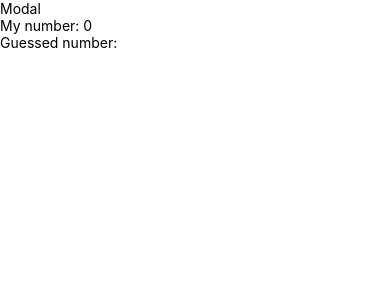
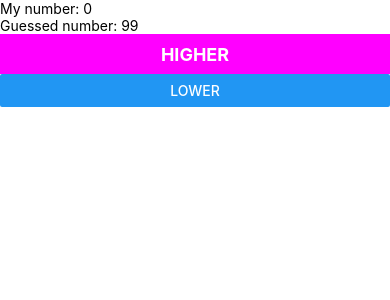
Before and after one commit to roopsBee/mini-game-app, a React Native app: screen / in a window 390 px wide. Both pictures are taken after a click on the button "GO". Shown: the top 300 px of the page. Built offline with nearby package versions, Linux system fonts and the light colour scheme.

Commit message:
create reducer

```diff
--- a/App.tsx
+++ b/App.tsx
@@ -1,24 +1,110 @@
 import { StatusBar } from "expo-status-bar"
-import React, { useState } from "react"
-import { Button, Modal, StyleSheet, Text, TextInput, View } from "react-native"
+import React, { useReducer, useState } from "react"
+import {
+  Button,
+  Modal,
+  Pressable,
+  StyleSheet,
+  Text,
+  TextInput,
+  View
+} from "react-native"
+
+type StateType = {
+  targetNumber: number
+  isModalOpen: boolean
+  highNumber: number
+  lowNumber: number
+  guessedNumbers: number[]
+  isWinner: boolean
+}
+
+type GuessNumberAction = {
+  type: "guessNumber"
+  payload?: null
+}
+type ToggleModalAction = {
+  type: "toggleModal"
+  payload: boolean
+}
+type SetNumberAction = {
+  type: "setNumber"
+  payload: number
+}
+
+type SetLowHigh = {
+  type: "setLowHigh"
+  payload: { low?: number; high?: number }
+}
+
+type CheckWinnerAction = {
+  type: "checkWinner"
+  payload?: null
+}
+
+type ActionTypes =
+  | GuessNumberAction
+  | ToggleModalAction
+  | SetNumberAction
+  | SetLowHigh
+  | CheckWinnerAction
+
+const initialState: StateType = {
+  targetNumber: 0,
+  isModalOpen: false,
+  highNumber: 99,
+  lowNumber: 0,
+  guessedNumbers: [],
+  isWinner: false
+}
 
 export default function App() {
-  const [number, setNumber] = useState(0)
-  const [ismodalOpen, setIsmodalOpen] = useState(false)
-  const [highNumber, setHighNumber] = useState(99)
-  const [lowNumber, setLowNumber] = useState(0)
+  const [{ targetNumber, isModalOpen, guessedNumbers }, dispatch] = useReducer(
+    (state: StateType, { type, payload }: ActionTypes): StateType => {
+      const { lowNumber, highNumber, guessedNumbers, isWinner } = state
+      switch (type) {
+        case "guessNumber":
+          const guessedNumber = Math.floor(
+            Math.random() * (highNumber - lowNumber + 1) + lowNumber
+          )
+          return {
+            ...state,
+            guessedNumbers: [guessedNumber, ...guessedNumbers]
+          }
+        case "toggleModal":
+          return { ...state, isModalOpen: payload }
+        case "setNumber":
+          return { ...state, targetNumber: payload }
+        case "setLowHigh":
+          const low = payload.low || lowNumber
+          const high = payload.high || highNumber
+          return { ...state, lowNumber: low, highNumber: high }
+        case "checkWinner":
+          if (guessedNumbers[0] === targetNumber) {
+            return { ...state, isWinner: true }
+          } else {
+            return { ...state }
+          }
+        default:
+          return state
+      }
+    },
+    initialState
+  )
 
   const handleSubmitNumber = () => {
-    console.log(number)
-    setIsmodalOpen(true)
+    dispatch({ type: "guessNumber" })
+    dispatch({ type: "toggleModal", payload: true })
   }
 
-  const handleNumberIsHigher = () => {}
+  const handleNumberIsHigher = () => {
+    dispatch({ type: "setLowHigh", payload: { low: guessedNumbers[0] } })
+    dispatch({ type: "guessNumber" })
+  }
 
-  const handleNumberIsLower = () => {}
-
-  const guessNumber = (min: number, max: number) => {
-    return Math.floor(Math.random() * (max - min + 1) + min)
+  const handleNumberIsLower = () => {
+    dispatch({ type: "setLowHigh", payload: { high: guessedNumbers[0] } })
+    dispatch({ type: "guessNumber" })
   }
 
   return (
@@ -30,17 +116,27 @@ export default function App() {
           keyboardType="numeric"
           placeholder="Enter number"
           maxLength={2}
-          value={number.toString()}
+          value={targetNumber.toString()}
           onChangeText={(text) => {
-            setNumber(Number(text))
+            dispatch({ type: "setNumber", payload: Number(text) })
           }}
         />
         <Button title="Go" onPress={handleSubmitNumber} />
-        <Modal visible={ismodalOpen} animationType="slide">
-          <Text>Modal</Text>
+        <Modal visible={isModalOpen} animationType="slide">
           <View>
-            <Text>My number: {number}</Text>
-            <Text>Guessed number: </Text>
+            <Text>My number: {targetNumber}</Text>
+            <Text>Guessed number: {guessedNumbers[0]} </Text>
+            <Pressable
+              style={styles.hiLowButtons}
+              android_ripple={{ color: "#f05" }}
+              onPress={handleNumberIsHigher}
+            >
+              <Text style={styles.hiLowButtonsText}>Higher</Text>
+            </Pressable>
+            <Button title="lower" onPress={handleNumberIsLower} />
+            {guessedNumbers.slice(1).map((guess, i) => {
+              return <Text key={i}>Guess: {guess}</Text>
+            })}
           </View>
         </Modal>
       </View>
@@ -54,5 +150,17 @@ const styles = StyleSheet.create({
     backgroundColor: "#fff",
     alignItems: "center",
     justifyContent: "center"
+  },
+  hiLowButtons: {
+    height: 40,
+    justifyContent: "center",
+    alignItems: "center",
+    backgroundColor: "#f0f"
+  },
+  hiLowButtonsText: {
+    color: "white",
+    fontSize: 18,
+    fontWeight: "700",
+    textTransform: "uppercase"
   }
 })
```
Also changed, not shown: package.json (+4 -4 lines).
